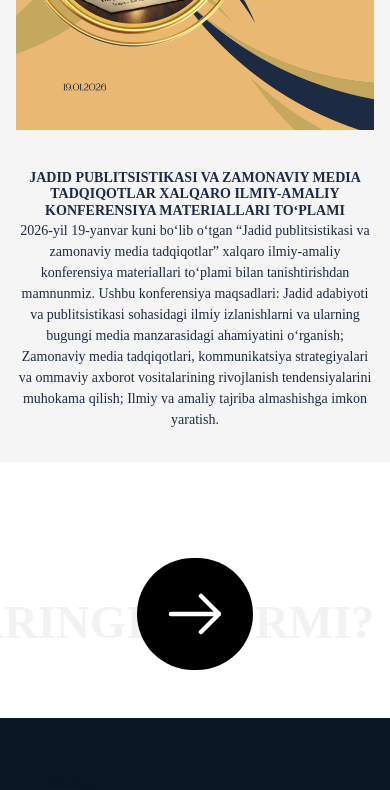
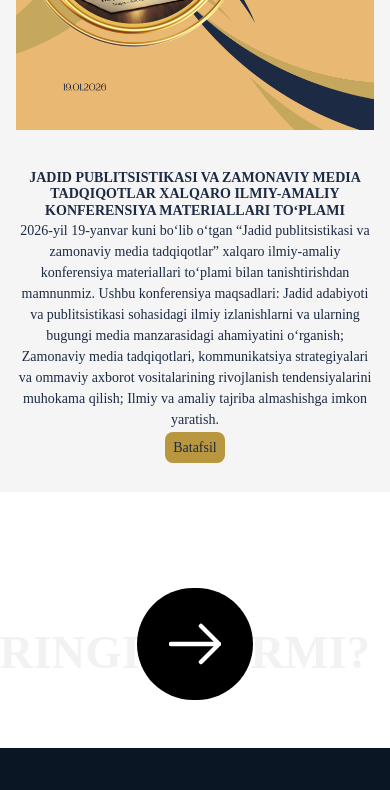
Before and after one commit to Asilbek0709/jadidmedia, a Next.js app: page / in a window 390 px wide. Shown: the part 1156-1946 px from the top of the page. Built offline with nearby package versions, Linux system fonts and the light colour scheme.

Commit message:
Commit-6

```diff
--- a/public/locales/en/translation.json
+++ b/public/locales/en/translation.json
@@ -29,5 +29,6 @@
     "number": "Contact number (linked to Telegram)",
     "variation_1": "THE JOURNALISTIC HERITAGE OF MAHMUDKHOJA BEHBUDI",
     "variation_2": "THE ROLE AND SIGNIFICANCE OF JADID PRESS IN NATIONAL JOURNALISM",
-    "variation_3": "CURRENT ISSUES IN THE DEVELOPMENT OF MODERN JOURNALISM"
+    "variation_3": "CURRENT ISSUES IN THE DEVELOPMENT OF MODERN JOURNALISM",
+    "more": "More"
 }
--- a/public/locales/ru/translation.json
+++ b/public/locales/ru/translation.json
@@ -29,5 +29,6 @@
     "number": "Контактный номер (связанный с Telegram)",
     "variation_1": "ПУБЛИЦИСТИЧЕСКОЕ НАСЛЕДИЕ МАХМУДХОДЖИ БЕХБУДИ",
     "variation_2": "РОЛЬ И ЗНАЧЕНИЕ ПРЕССЫ ДЖАДИДОВ В НАЦИОНАЛЬНОЙ ЖУРНАЛИСТИКЕ",
-    "variation_3": "АКТУАЛЬНЫЕ ВОПРОСЫ РАЗВИТИЯ СОВРЕМЕННОЙ ЖУРНАЛИСТИКИ"
+    "variation_3": "АКТУАЛЬНЫЕ ВОПРОСЫ РАЗВИТИЯ СОВРЕМЕННОЙ ЖУРНАЛИСТИКИ",
+    "more": "Подробнее"
 }
--- a/public/locales/uz/translation.json
+++ b/public/locales/uz/translation.json
@@ -29,5 +29,6 @@
     "number": "Bog'lanish uchun raqam (Telegramga ulangan)",
     "variation_1": "MAHMUDXO‘JA BEHBUDIYNING PUBLITSISTIK MEROSI",
     "variation_2": "JADID MATBUOTINING MILLIY JURNALISTIKADA TUTGAN O‘RNI VA AHAMIYATI",
-    "variation_3": "ZAMONAVIY JURNALISTIKA TARAQQIYOTINING DOLZARB MASALALARI"
+    "variation_3": "ZAMONAVIY JURNALISTIKA TARAQQIYOTINING DOLZARB MASALALARI",
+    "more": "Batafsil"
 }
--- a/src/app/components/ConfInfo.jsx
+++ b/src/app/components/ConfInfo.jsx
@@ -1,5 +1,6 @@
 "use client"
 
+import Link from "next/link"
 import { useTranslation } from "react-i18next"
 
 export default function ConfInfo() {
@@ -15,6 +16,7 @@ export default function ConfInfo() {
                 <div className="issueInfo">
                     <h1>{t("hero.hero_title")}</h1>
                     <p>{t("hero.hero_desc")}</p>
+                    <Link href={"/conference"} className="variationBtn">Batafsil</Link>
                 </div>
 
             </section>
--- a/src/app/components/Marquue.jsx
+++ b/src/app/components/Marquue.jsx
@@ -9,7 +9,7 @@ export default function Marquee(){
 
     return(
         <>
-        <Link href={"/"}>
+        <Link href={"/contact"}>
           <div className="marquee">
                 <div className="marquee-bg-text">
                   <span>{t("marquee.questn")}</span><span>{t("marquee.questn")}</span>
--- a/src/app/conference/page.jsx
+++ b/src/app/conference/page.jsx
@@ -8,9 +8,9 @@ export default function Conference(){
     const { t } = useTranslation()
 
     const variations = [
-        { id: 1, description: t("variation_1"), file: "variation_1.pdf"},
-        { id: 2, description: t("variation_2"), file: "variation_2.pdf"},
-        { id: 3, description: t("variation_3"), file: "variation_3.pdf"},
+        { id: 1, description: t("variation_1"), file: "/variation_1.pdf"},
+        { id: 2, description: t("variation_2"), file: "/variation_2.pdf"},
+        { id: 3, description: t("variation_3"), file: "/variation_3.pdf"},
     ]
 
     return(
--- a/src/app/globals.css
+++ b/src/app/globals.css
@@ -566,6 +566,7 @@ footer main img {
   flex: 1;
   min-width: 15rem;
   max-width: 30rem;
+  gap: 1rem;
 }
 
 /* MARQUEE SECTION */
@@ -1086,4 +1087,9 @@ footer main img {
   h1, h3, p, h2{
     font-size: 14px;
   }
+  .variationBtn{
+    width: 4rem;
+    padding: 0.5rem;
+    font-size: 14px;
+  }
 }
```
